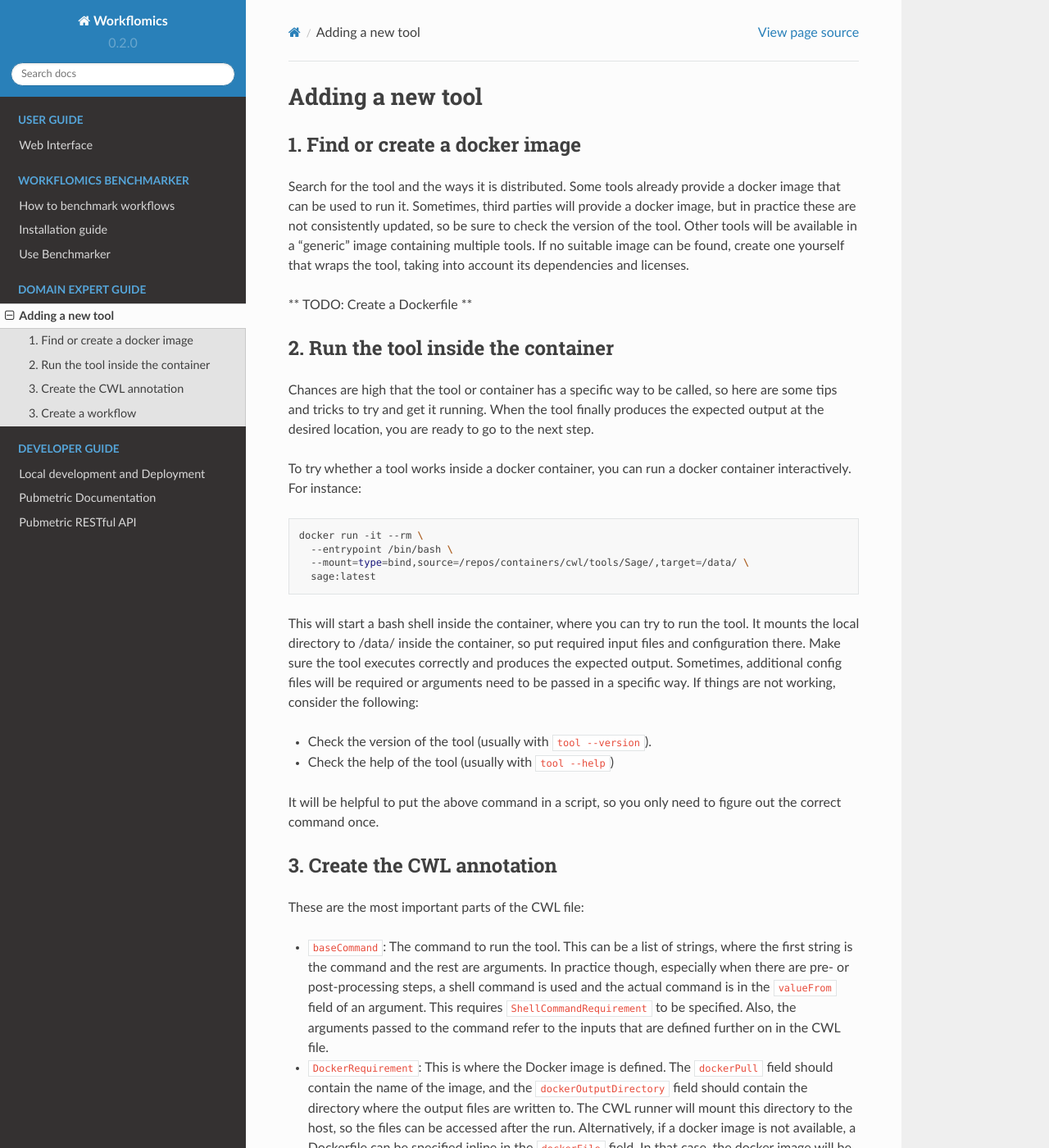
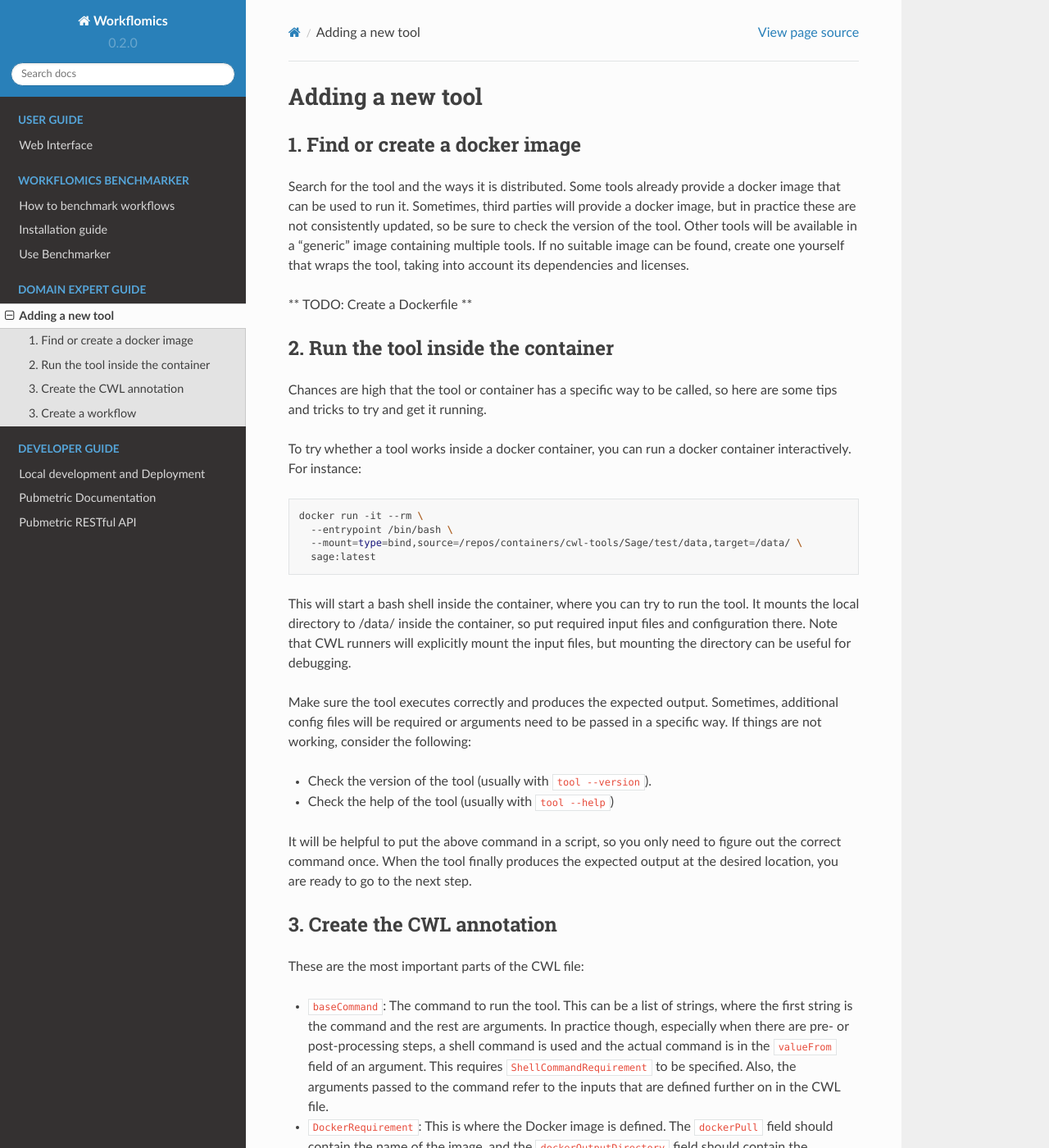
Before and after one commit to Workflomics/workflomics-readthedocs, a Sphinx documentation site: the page built from docs/source/workflomics-benchmarker/adding-tools.rst, in a window 1280 px wide and 1400 px high. Shown: the whole window at 82% size. Built offline with Sphinx 7.4.7 and the Read the Docs theme 2.0.0, drawn with Linux system fonts in a browser that asks for light colours; some of the changed text lies outside the part shown.

Commit message:
Further tweaks

```diff
--- a/docs/source/workflomics-benchmarker/adding-tools.rst
+++ b/docs/source/workflomics-benchmarker/adding-tools.rst
@@ -19,15 +19,17 @@ To try whether a tool works inside a docker container, you can run a docker cont
 
   docker run -it --rm \
     --entrypoint /bin/bash \
-    --mount=type=bind,source=/repos/containers/cwl/tools/Sage/,target=/data/ \
+    --mount=type=bind,source=/repos/containers/cwl-tools/Sage/test/data,target=/data/ \
     sage:latest
 
-This will start a bash shell inside the container, where you can try to run the tool. It mounts the local directory to /data/ inside the container, so put required input files and configuration there. Make sure the tool executes correctly and produces the expected output. Sometimes, additional config files will be required or arguments need to be passed in a specific way. If things are not working, consider the following:
+This will start a bash shell inside the container, where you can try to run the tool. It mounts the local directory to /data/ inside the container, so put required input files and configuration there. Note that CWL runners will explicitly mount the input files, but mounting the directory can be useful for debugging.
+
+Make sure the tool executes correctly and produces the expected output. Sometimes, additional config files will be required or arguments need to be passed in a specific way. If things are not working, consider the following:
 
 - Check the version of the tool (usually with ``tool --version``).
 - Check the help of the tool (usually with ``tool --help``)
 
-It will be helpful to put the above command in a script, so you only need to figure out the correct command once.
+It will be helpful to put the above command in a script, so you only need to figure out the correct command once. When the tool finally produces the expected output at the desired location, you are ready to go to the next step.
 
 
 3. Create the CWL annotation
@@ -85,6 +87,9 @@ These are the most important parts of the CWL file:
       outputBinding:
         glob: /data/output.mzid
 
+The CWL file essentially describes one step from a workflow and we want to try whether it works as expected. The CWL file can be tested using the cwltool command line tool. For instance:
+
+
 3. Create a workflow
 --------------------
 
```
Also changed, not shown: other parts of docs/source/workflomics-benchmarker/adding-tools.rst (+1 -1 lines).
